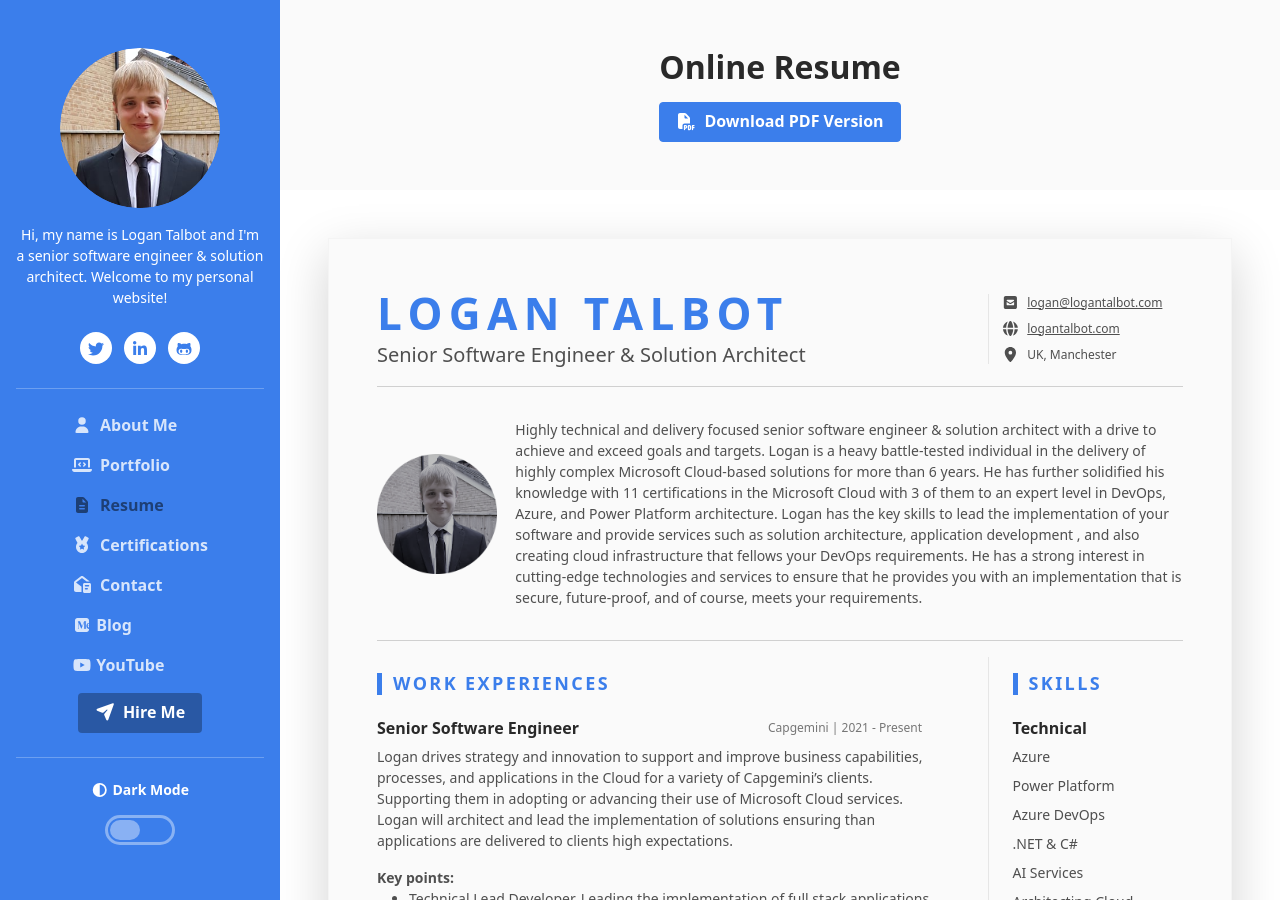
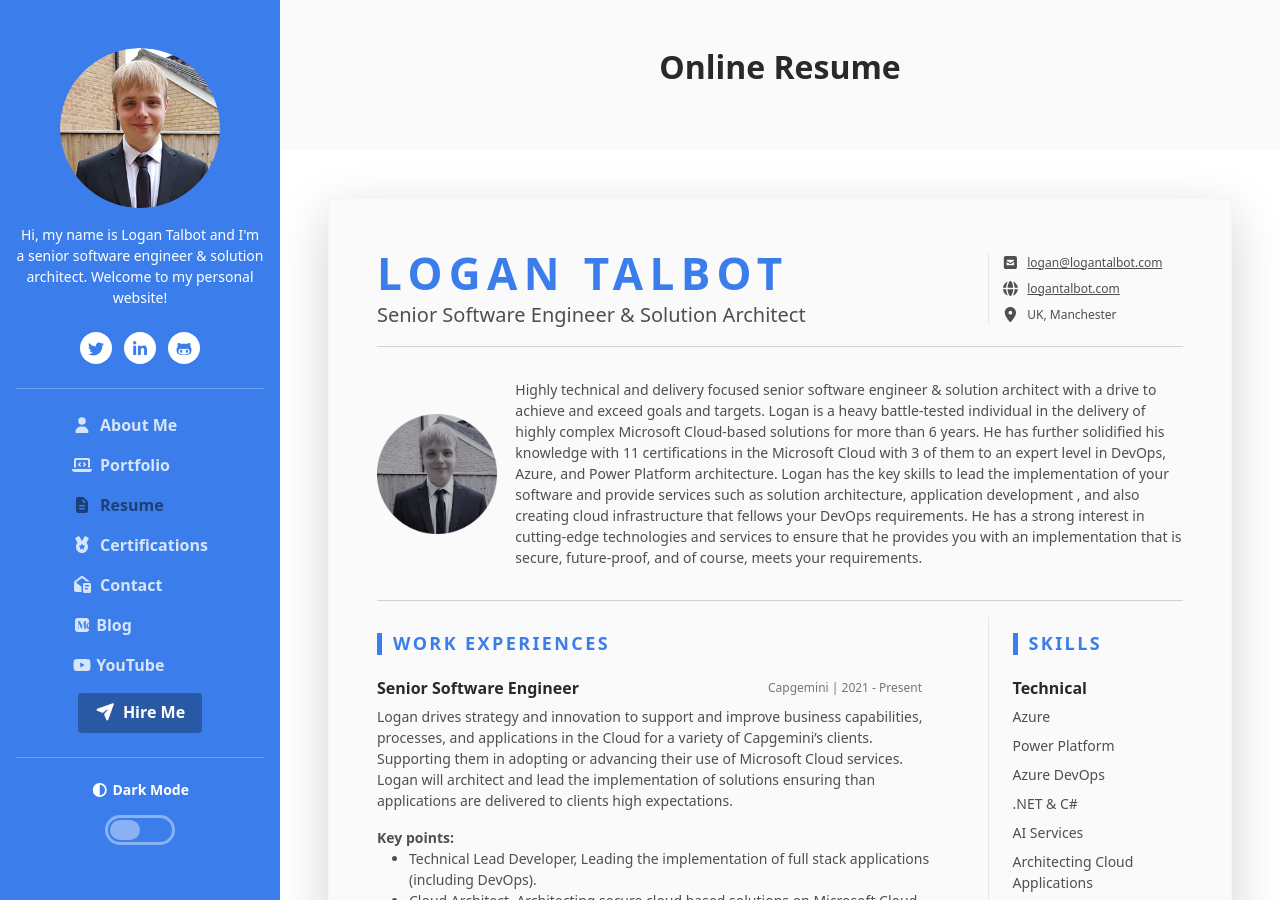
Before and after one commit to LoganDavidTalbot/logandavidtalbot.github.io, a Jekyll site: the page built from resume.html, in a window 1280 px wide and 900 px high. Built offline with Jekyll 4.4.1, drawn with Linux system fonts in a browser that asks for light colours; nearby versions of some CDN libraries; library files that are not in the unit come from our copies.

Commit message:
Comment out button

```diff
--- a/resume.html
+++ b/resume.html
@@ -7,7 +7,7 @@ layout: main
 <section class="cta-section theme-bg-light py-5">
 	<div class="container text-center single-col-max-width">
 		<h2 class="heading mb-3">Online Resume</h2>
-		<a class="btn btn-primary" href="{{ site.url }}assets/files/resume.pdf" target="_blank"><i class="fas fa-file-pdf me-2"></i>Download PDF Version</a>
+		<!--<a class="btn btn-primary" href="{{ site.url }}assets/files/resume.pdf" target="_blank"><i class="fas fa-file-pdf me-2"></i>Download PDF Version</a>-->
 
 
 	</div><!--//container-->
```
